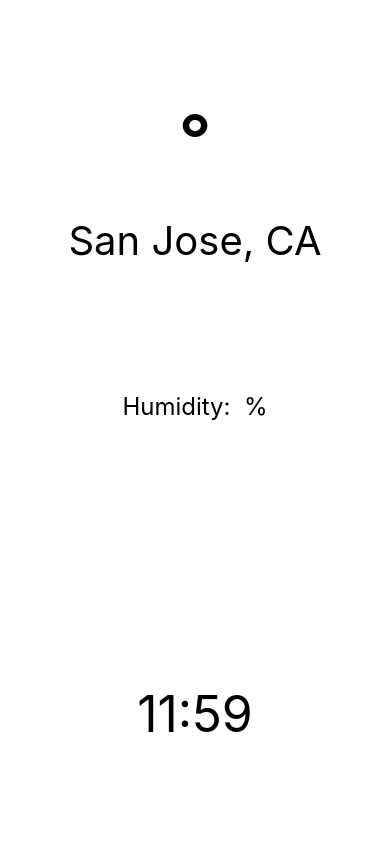
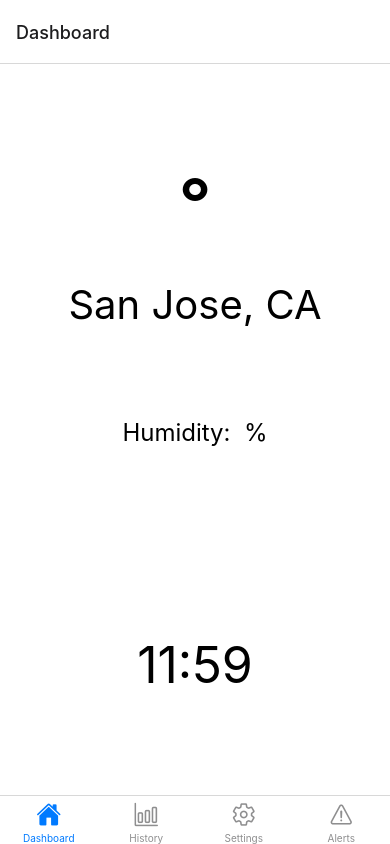
Before and after one commit to jellyymango/AQTM, a React Native app: screen / in a window 390 px wide. Built offline with nearby package versions, Linux system fonts and the light colour scheme; no server answers; the database is empty.

Commit message:
Database Retrieval and Navbar

```diff
--- a/App.js
+++ b/App.js
@@ -1,10 +1,14 @@
 import React, { useState, useEffect } from "react";
 import { StatusBar } from "expo-status-bar";
-import { StyleSheet, Text, View } from "react-native";
-import MainContainer from "./navigation/mainContainer";
+import { NavigationContainer } from '@react-navigation/native';
+import { createBottomTabNavigator } from '@react-navigation/bottom-tabs';
+import Ionicons from 'react-native-vector-icons/Ionicons';
 import { initializeApp } from "firebase/app";
 import { getDatabase, ref, child, get } from "firebase/database";
 import Dashboard from "./navigation/pages/dashboard";
+import History from "./navigation/pages/history";
+import Settings from "./navigation/pages/settings";
+import Alerts from "./navigation/pages/alerts";
 
 const firebaseConfig = {
   apiKey: "AIzaSyCY7Edr61G516jEG8YIOEOqsOddHPFdFSY",
@@ -18,8 +22,10 @@ const firebaseConfig = {
 };
 
 const app = initializeApp(firebaseConfig);
-let data = null;
-function App() {
+
+const Tab = createBottomTabNavigator();
+
+export default function App() {
   const [temperature, setTemperature] = useState(null);
   const [humidity, setHumidity] = useState(null);
 
@@ -60,29 +66,41 @@ function App() {
   }, []);
 
   return (
-    <Dashboard temperature={temperature} humidity={humidity}/>
+    <NavigationContainer>
+      <Tab.Navigator
+          initialRouteName="Dashboard"
+          screenOptions={({ route }) => ({
+              // Tab Bar Options:
+              activeTintColor: 'blue',
+              inactiveTintColor: 'grey',
+              labelStyle: { paddingBottom: 10, fontSize: 10 },
+              style: { padding: 10, height: 70 },
+              // Tab Bar Icons
+              tabBarIcon: ({ focused, color, size }) => {
+                  let iconName;
+                  const routeName = route.name;
+
+                  if (routeName === "Dashboard") {
+                      iconName = focused ? 'home' : 'home-outline';
+                  } else if (routeName === "History") {
+                      iconName = focused ? 'bar-chart' : 'bar-chart-outline';
+                  } else if (routeName === "Settings") {
+                      iconName = focused ? 'settings' : 'settings-outline';
+                  } else if (routeName === "Alerts") {
+                      iconName = focused ? 'warning' : 'warning-outline';
+                  }
+
+                  return <Ionicons name={iconName} size={size} color={color} />;
+              },
+          })}
+      >
+          <Tab.Screen name="Dashboard">
+              {() => <Dashboard temperature={temperature} humidity={humidity} />}
+          </Tab.Screen>
+          <Tab.Screen name="History" component={History} />
+          <Tab.Screen name="Settings" component={Settings} />
+          <Tab.Screen name="Alerts" component={Alerts} />
+      </Tab.Navigator>
+    </NavigationContainer>
   );
 }
-
-export default App;
-//style={styles.title}
-const styles = StyleSheet.create({
-  container: {
-    flex: 1,
-    backgroundColor: "#fff",
-    alignItems: "center",
-    justifyContent: "center",
-  },
-  title: {
-    fontSize: 24,
-    fontWeight: "bold",
-    marginBottom: 20,
-  },
-  temperatureContainer: {
-    alignItems: "center",
-  },
-  temperature: {
-    fontSize: 36,
-    fontWeight: "bold",
-  },
-});
--- a/navigation/mainContainer.js
+++ /dev/null
@@ -1,56 +0,0 @@
-import * as React from 'react';
-import { NavigationContainer } from '@react-navigation/native';
-import { createBottomTabNavigator } from '@react-navigation/bottom-tabs';
-import Ionicons from 'react-native-vector-icons/Ionicons';
-import Dashboard from './pages/dashboard';
-import History from './pages/history';
-import Settings from './pages/settings';
-import Alerts from './pages/alerts';
-
-const homeName = "Dashboard";
-const historyName = "History";
-const settingsName = "Settings";
-const alertsName = "Alerts";
-
-const Tab = createBottomTabNavigator();
-
-export default function MainContainer() {
-    return (
-        <NavigationContainer>
-            <Tab.Navigator
-                initialRouteName={homeName}
-                screenOptions={({ route }) => ({
-
-                    //  Tab Bar Options:
-                    activeTintColor: 'blue',
-                    inactiveTintColor: 'grey',
-                    labelStyle: { paddingBottom: 10, fontSize: 10 },
-                    style: { padding: 10, height: 70 },
-
-                    //  Tab Bar Icons
-                    tabBarIcon: ({ focused, color, size }) => {
-                        let iconName;
-                        let rtName = route.name;
-
-                        if (rtName === homeName) {
-                            iconName = focused ? 'home' : 'home-outline';
-                        } else if (rtName === historyName) {
-                            iconName = focused ? 'bar-chart' : 'bar-chart-outline';
-                        } else if (rtName === settingsName) {
-                            iconName = focused ? 'settings' : 'settings-outline';
-                        } else if (rtName === alertsName) {
-                            iconName = focused ? 'warning' : 'warning-outline';
-                        }
-
-                        return <Ionicons name={iconName} size={size} color={color} />;
-                    },
-                })}
-            >
-                <Tab.Screen name={homeName} component={Dashboard} />
-                <Tab.Screen name={historyName} component={History} />
-                <Tab.Screen name={settingsName} component={Settings} />
-                <Tab.Screen name={alertsName} component={Alerts} />
-            </Tab.Navigator>
-        </NavigationContainer>
-    );
-}
```
